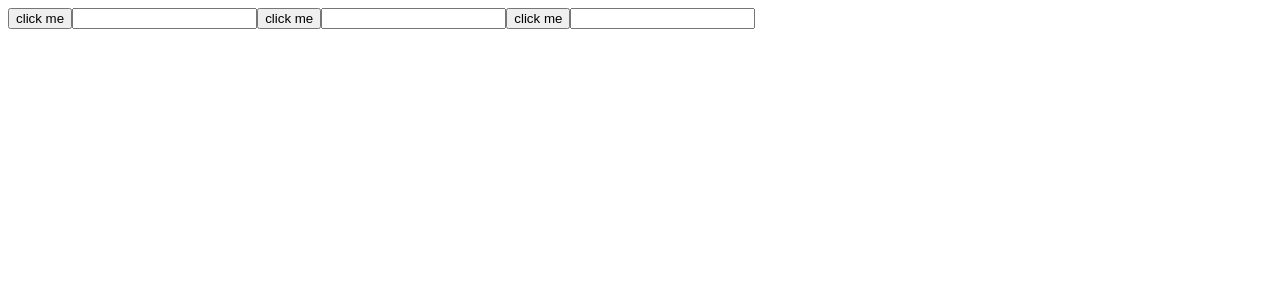
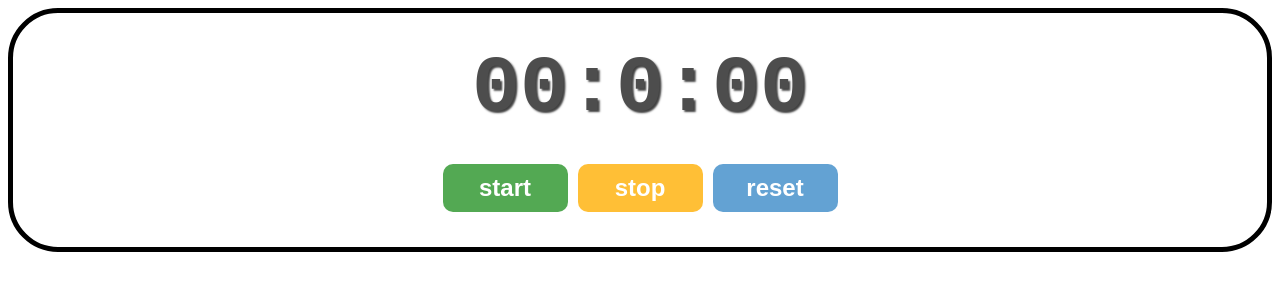
Before and after one commit to kunndnn/reactsLearn, a React (Vite) app: page / in a window 1280 px wide. Shown: the top 300 px of the page. Built offline with nearby package versions, Linux system fonts and the light colour scheme.

Commit message:
stop watch useRef()

```diff
--- a/src/App.jsx
+++ b/src/App.jsx
@@ -1,8 +1,8 @@
-import MyComponent from "./MyComponent";
+import Stopwatch from "./Stopwatch";
 function App() {
   return (
     <>
-      <MyComponent />
+      <Stopwatch />
     </>
   );
 }
--- a/src/MyComponent.jsx
+++ /dev/null
@@ -1,49 +0,0 @@
-// useState()=Re-renders the component when the state value changes.
-
-// useRef() = "use Reference" Does not cause re-rnders when its value changes, when you want a component to "remember" some info., but you dont' want that info. to trigger new renders.
-// 1. Accessing/Interacting with DOM elements
-// 2. Handling Focus, Animations, and Transitions
-// 3. Managing Timers and Intervals
-import { useState, useEffect, useRef } from "react";
-
-function MyComponent() {
-  const inputRef1 = useRef(null);
-  const inputRef2 = useRef(null);
-  const inputRef3 = useRef(null);
-
-  useEffect(() => {
-    console.log("component rendered");
-  });
-  function handleClick1() {
-    inputRef1.current.focus();
-    inputRef1.current.style.backgroundColor = "yellow";
-    inputRef2.current.style.backgroundColor = "";
-    inputRef3.current.style.backgroundColor = "";
-  }
-  function handleClick2() {
-    inputRef2.current.focus();
-    inputRef2.current.style.backgroundColor = "yellow";
-    inputRef1.current.style.backgroundColor = "";
-    inputRef3.current.style.backgroundColor = "";
-  }
-  function handleClick3() {
-    inputRef3.current.focus();
-    inputRef3.current.style.backgroundColor = "yellow";
-    inputRef2.current.style.backgroundColor = "";
-    inputRef1.current.style.backgroundColor = "";
-  }
-
-  // let [number, setNumber] = useState(0);
-  return (
-    <div>
-      <button onClick={handleClick1}>click me</button>
-      <input ref={inputRef1} />
-      <button onClick={handleClick2}>click me</button>
-      <input ref={inputRef2} />
-      <button onClick={handleClick3}>click me</button>
-      <input ref={inputRef3} />
-    </div>
-  );
-}
-
-export default MyComponent;
--- /dev/null
+++ b/src/Stopwatch.jsx
@@ -0,0 +1,61 @@
+import { useState, useEffect, useRef } from "react";
+
+function Stopwatch() {
+  const [isRunning, setIsRunning] = useState(false);
+  const [elapseTime, setElapseTime] = useState(0);
+
+  const intervalIdRef = useRef(null);
+  const startTimeRef = useRef(0);
+
+  useEffect(() => {
+    if (isRunning) {
+      intervalIdRef.current = setInterval(() => {
+        setElapseTime(Date.now() - startTimeRef.current);
+      }, 10);
+    }
+    return () => {
+      clearInterval(intervalIdRef.current);
+    };
+  }, [isRunning]);
+
+  function start() {
+    setIsRunning(true);
+    startTimeRef.current = Date.now() - elapseTime;
+  }
+  function stop() {
+    setIsRunning(false);
+  }
+  function reset() {
+    setElapseTime(0);
+    setIsRunning(false);
+  }
+  function formatTime() {
+    let hours = Math.floor(elapseTime / (1000 * 60 * 60));
+    let minutes = Math.floor((elapseTime / (1000 * 60)) % 60);
+    let seconds = Math.floor((elapseTime / 1000) % 60);
+    let milliseconds = Math.floor((elapseTime % 1000) / 10);
+    hours = String(hours).padStart(2, "0");
+    minutes = String(minutes).padStart(2, "0");
+    milliseconds = String(milliseconds).padStart(2, "0");
+    hours = String(hours).padStart(2, "0");
+    return `${minutes}:${seconds}:${milliseconds}`;
+  }
+  return (
+    <div className="stopwatch">
+      <div className="display">{formatTime()}</div>
+      <div className="controls">
+        <button onClick={start} className="start-button">
+          start
+        </button>
+        <button onClick={stop} className="stop-button">
+          stop
+        </button>
+        <button onClick={reset} className="reset-button">
+          reset
+        </button>
+      </div>
+    </div>
+  );
+}
+
+export default Stopwatch;
--- a/src/index.css
+++ b/src/index.css
@@ -1,4 +1,58 @@
 .box {
-  border: 3px solid;
-  padding: 25px;
+  display: flex;
+  flex-direction: column;
+  align-items: center;
+  background-color: hsla(0, 0%, 50%, 0.747);
 }
+
+.stopwatch {
+  display: flex;
+  flex-direction: column;
+  align-items: center;
+  border: 5px solid;
+  border-radius: 50px;
+  background-color: white;
+  padding: 30px;
+  margin-bottom: 20px;
+}
+
+.display {
+  font-size: 5rem;
+  font-family: monospace;
+  font-weight: bold;
+  color: hsl(0, 0%, 30%);
+  text-shadow: 2px 2px 2px hsla(0, 0%, 0%, 0.75);
+  margin-bottom: 25px;
+}
+
+.controls button {
+  font-size: 1.5rem;
+  font-weight: bold;
+  padding: 10px 20px;
+  margin: 5px;
+  min-width: 125px;
+  border: none;
+  border-radius: 10px;
+  cursor: pointer;
+  color: white;
+  transition: background-color 0.5s ease;
+}
+
+.start-button {
+  background-color: hsla(120, 100%, 25%, 0.673);
+}
+.start-button:hover {
+  background-color: hsla(120, 100%, 25%, 0.91);
+}
+.stop-button {
+  background-color: hsla(41, 100%, 50%, 0.79);
+}
+.stop-button:hover {
+  background-color: hsla(31, 100%, 25%, 0.91);
+}
+.reset-button {
+  background-color: hsla(206, 77%, 42%, 0.673);
+}
+.reset-button:hover {
+  background-color: hsla(176, 100%, 62%, 0.91);
+}
```
